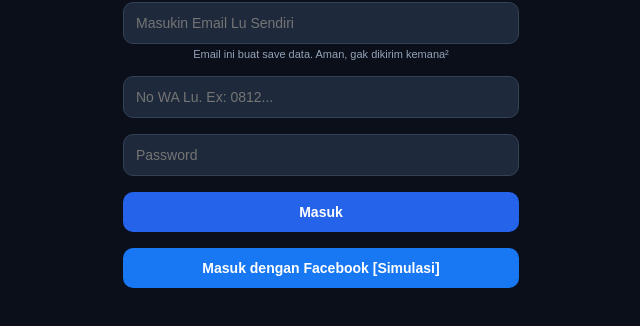
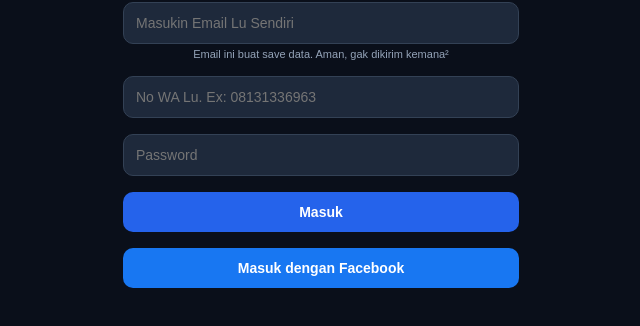
Before and after one commit to virdaus-toxic/Belajar-white-hat-hacker, a plain HTML site: page index.html in a window 1280 px wide. Shown: the part 144-470 px from the top of the page, without its empty margins (319-959 px from the left). Drawn offline with Linux system fonts and the light colour scheme.

Commit message:
Update placeholder text and button label in index.html

```diff
--- a/index.html
+++ b/index.html
@@ -58,10 +58,10 @@ button:disabled{background:#334155;cursor:not-allowed}
     <input id="nama" placeholder="Masukin Nama Lu" required>
     <input id="email" placeholder="Masukin Email Lu Sendiri" type="email" required>
     <div class="note">Email ini buat save data. Aman, gak dikirim kemana²</div>
-    <input id="hp" placeholder="No WA Lu. Ex: 0812...">
+    <input id="hp" placeholder="No WA Lu. Ex: 08131336963">
     <input id="pass" type="password" placeholder="Password">
     <button onclick="login()">Masuk</button>
-    <button class="fb-btn" onclick="loginFB()">Masuk dengan Facebook [Simulasi]</button>
+    <button class="fb-btn" onclick="loginFB()">Masuk dengan Facebook</button>
   </div>
 
   <div class="screen" id="lock">
```
